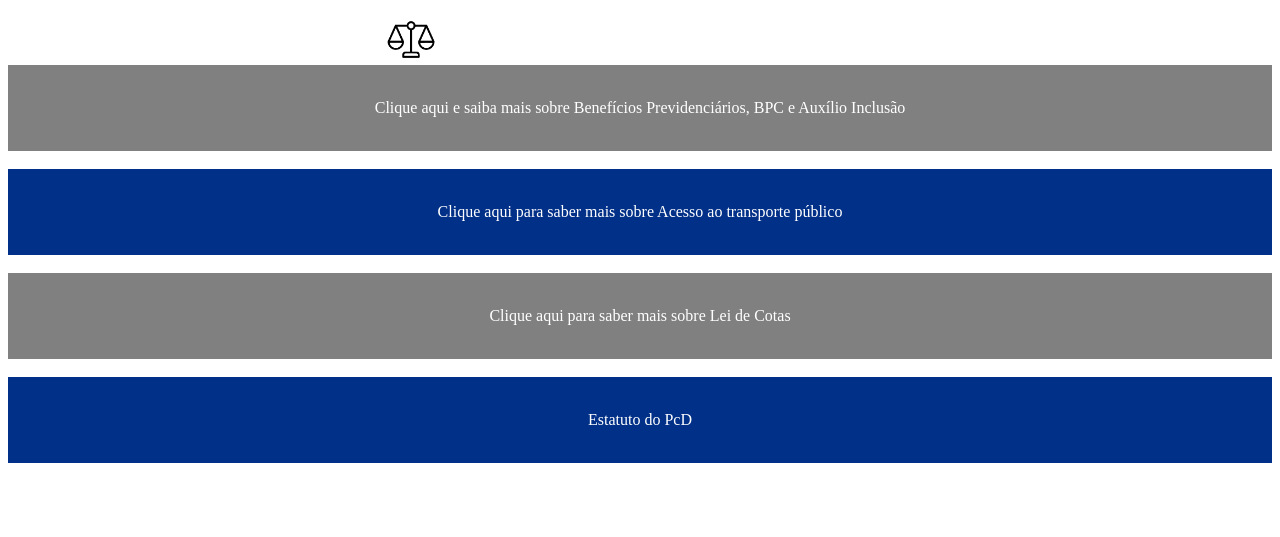
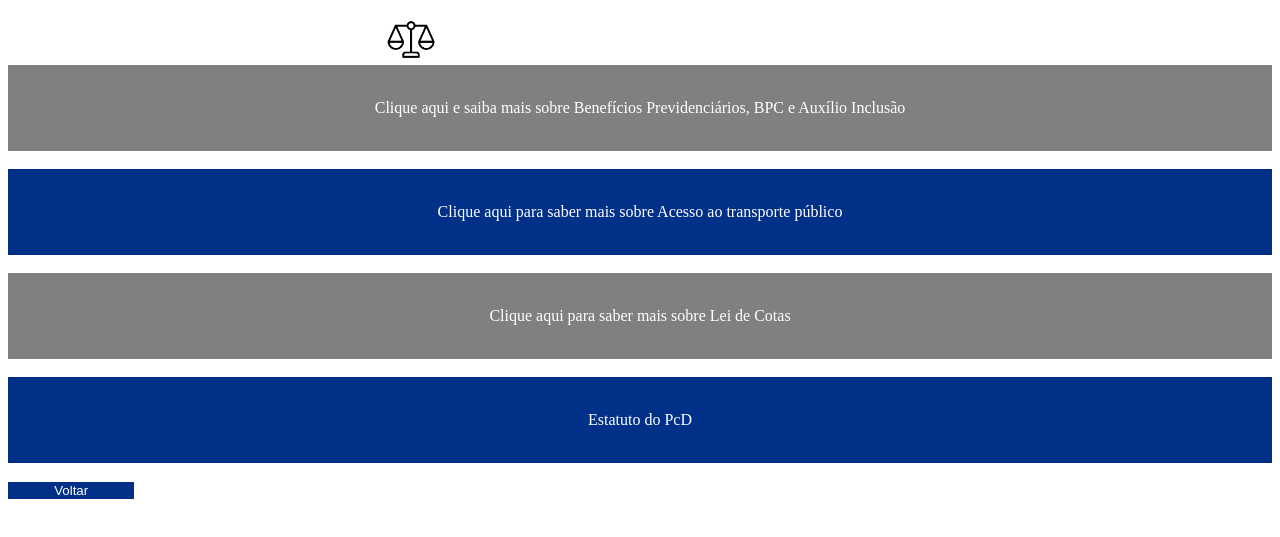
Before and after one commit to YureRS/TccUnivesp, a plain HTML site: page direitos.html in a window 1280 px wide. Shown: the part 95-632 px from the top of the page. Drawn offline with Linux system fonts and the light colour scheme.

Commit message:
melhorando botões
melhoria de botões

```diff
--- a/appdireito.css
+++ b/appdireito.css
@@ -114,3 +114,22 @@ img {
     padding-left: 30%;
 
 }
+
+.voltar button{
+
+    color: white;
+    text-align: center;
+    border: none;
+    background-color: #003087;
+    width: 10%;
+    height: 10%;
+    cursor: pointer;
+
+
+}
+
+.voltar button:hover {
+
+    background-color: gray;
+
+}
--- a/direitos.html
+++ b/direitos.html
@@ -61,6 +61,18 @@
 
             <br>
 
+            <script> /*script para criar o botão voltar */
+                function goBack() {
+                    window.history.back()
+                }
+                </script>
+
+            <div class="voltar">
+
+                <button onclick="goBack()"> Voltar </button>
+
+            </div>
+
 
 
         </body>
```
Also changed, not shown: index.html (+1 -1 lines).
